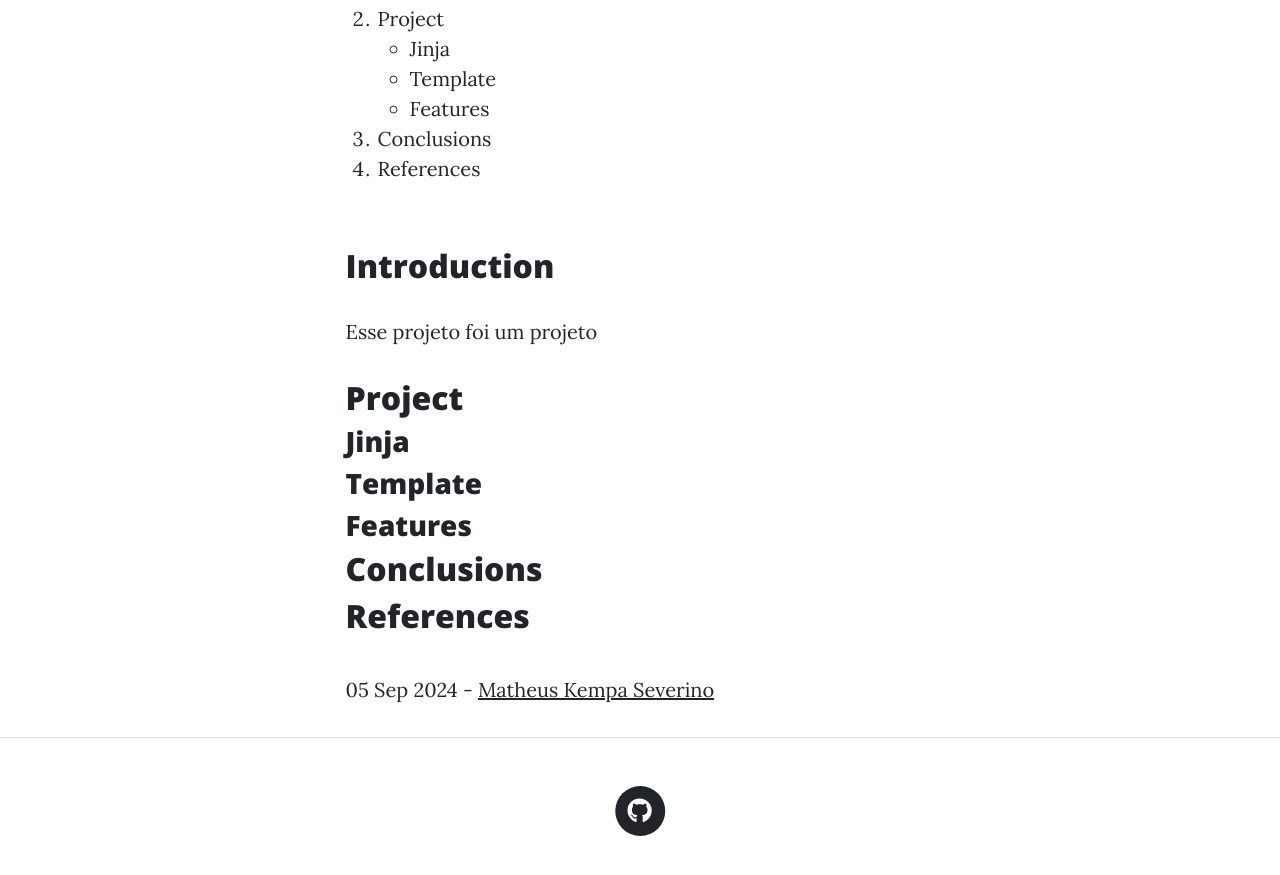
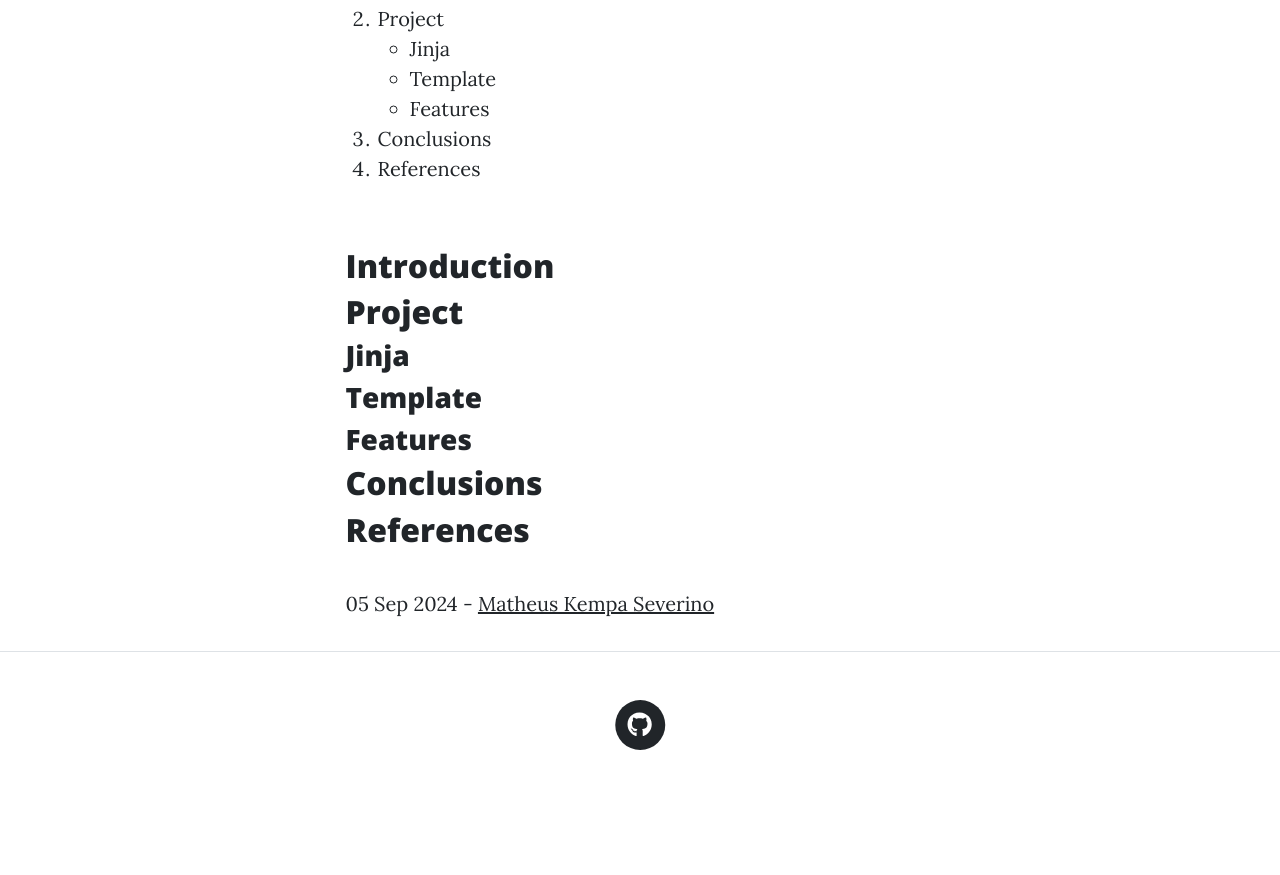
Before and after one commit to Matheuskempa/matheuskempa.github.io, a Jekyll site: the page built from _posts/2024-09-05-PDF Generator Engine.md, in a window 1280 px wide and 900 px high, scrolled down 809 px. Shown: the top 875 px of the window. Built offline with Jekyll 4.4.1, drawn with Linux system fonts in a browser that asks for light colours; nearby versions of some CDN libraries; after the commit the page ends 1623 px from its top, so only the background shows below that.

Commit message:
(fix) remove text.

```diff
--- a/_posts/2024-09-05-PDF Generator Engine.md
+++ b/_posts/2024-09-05-PDF Generator Engine.md
@@ -23,7 +23,6 @@ language_tag: EN
 
 ## Introduction
 
-Esse projeto foi um projeto
 
 ## Project
 
```
